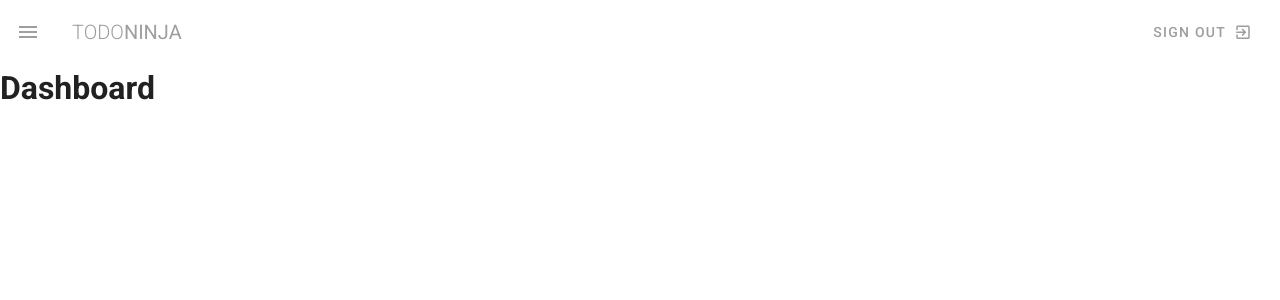
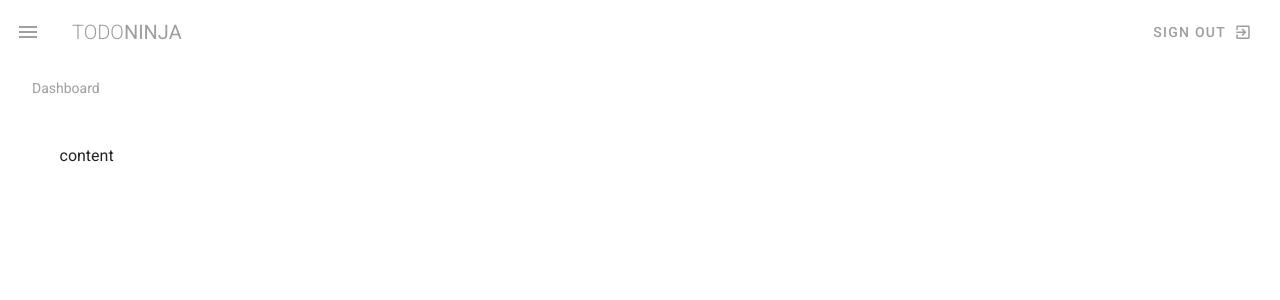
Before and after one commit to AlbertoIchikawa/my-first-blog, a Vue app in the folder VuetifyTutorial/todo-ninja/: page / in a window 1280 px wide. Shown: the top 300 px of the page. Built offline with nearby package versions, Linux system fonts and the light colour scheme.

Commit message:
Vuetify_Tutorial#12

```diff
--- a/VuetifyTutorial/todo-ninja/src/App.vue
+++ b/VuetifyTutorial/todo-ninja/src/App.vue
@@ -1,7 +1,7 @@
 <template>
   <v-app class="grey lighten-4">
     <Navbar />
-    <v-content>
+    <v-content class="mx-4 mb-4">
       <router-view></router-view>
     </v-content>
   </v-app>
--- a/VuetifyTutorial/todo-ninja/src/views/Dashboard.vue
+++ b/VuetifyTutorial/todo-ninja/src/views/Dashboard.vue
@@ -1,12 +1,16 @@
 <template>
   <div class="dashboard">
-    <h1>Dashboard</h1>
-</div>
+    <v-subheader class=" grey--text">Dashboard</v-subheader>
+
+    <v-container class="my-5">
+      content
+      </v-container>
+
+  </div>
 </template>
 
 <script>
 // @ is an alias to /src
 
-export default {
-}
+export default {};
 </script>
--- a/VuetifyTutorial/todo-ninja/src/views/Projects.vue
+++ b/VuetifyTutorial/todo-ninja/src/views/Projects.vue
@@ -1,6 +1,11 @@
 <template>
   <div class="projects">
-    <h1>Projects</h1>
+    <v-subheader class=" grey--text">Projects</v-subheader>
+
+    <v-container  class="my-5">
+      content
+    </v-container>
+
 </div>
 </template>
 
--- a/VuetifyTutorial/todo-ninja/src/views/Team.vue
+++ b/VuetifyTutorial/todo-ninja/src/views/Team.vue
@@ -1,6 +1,11 @@
 <template>
   <div class="team">
-    <h1>Team</h1>
+    <v-subheader class=" grey--text">Team</v-subheader>
+
+    <v-container  class="my-5">
+      content
+    </v-container>
+
 </div>
 </template>
 
```
Also changed, not shown: VuetifyTutorial/todo-ninja/vuetify#12_h1をsubheadingに変更.png (added).
